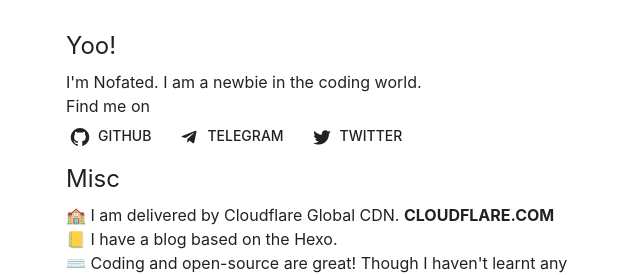
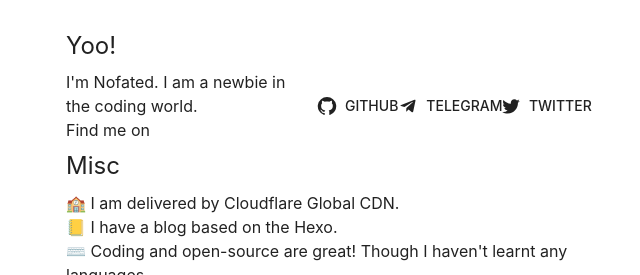
Before and after one commit to Nofated095/nof.moe, a React (Vite) app: page / in a window 1280 px wide. Shown: the part 209-484 px from the top of the page, without its empty margins (314-954 px from the left). Built offline with nearby package versions, Linux system fonts and the light colour scheme; a web font is replaced by a local one.

Commit message:
Update Stack

```diff
--- a/src/App.tsx
+++ b/src/App.tsx
@@ -108,9 +108,11 @@
                 <Typography variant="h5" component="h2" gutterBottom>
                   Yoo!
                 </Typography>
+                <Stack spacing={2} direction="row">
+                <Typography>
                 I'm Nofated. I am a newbie in the coding world.<br />
                 Find me on
-                <Stack spacing={2} direction="row">
+                </Typography>
                   <Button variant="text" color="inherit" href="https://github.com/Nofated095" startIcon={<GitHubIcon />}>
                     GitHub
                   </Button>
@@ -126,7 +128,7 @@
                 <Typography variant="h5" component="h2" gutterBottom>
                   Misc
                 </Typography>
-                🏫 I am delivered by Cloudflare Global CDN. <strong>CLOUDFLARE.COM</strong><br />
+                🏫 I am delivered by Cloudflare Global CDN.<br />
                 📒️ I have a blog based on the Hexo.<br />
                 ⌨️ Coding and open-source are great! Though I haven't learnt any languages...<br />
                 🏢 I am a member of LittleSkin Community Support. I help maintain the bot and manual.<br />
```
